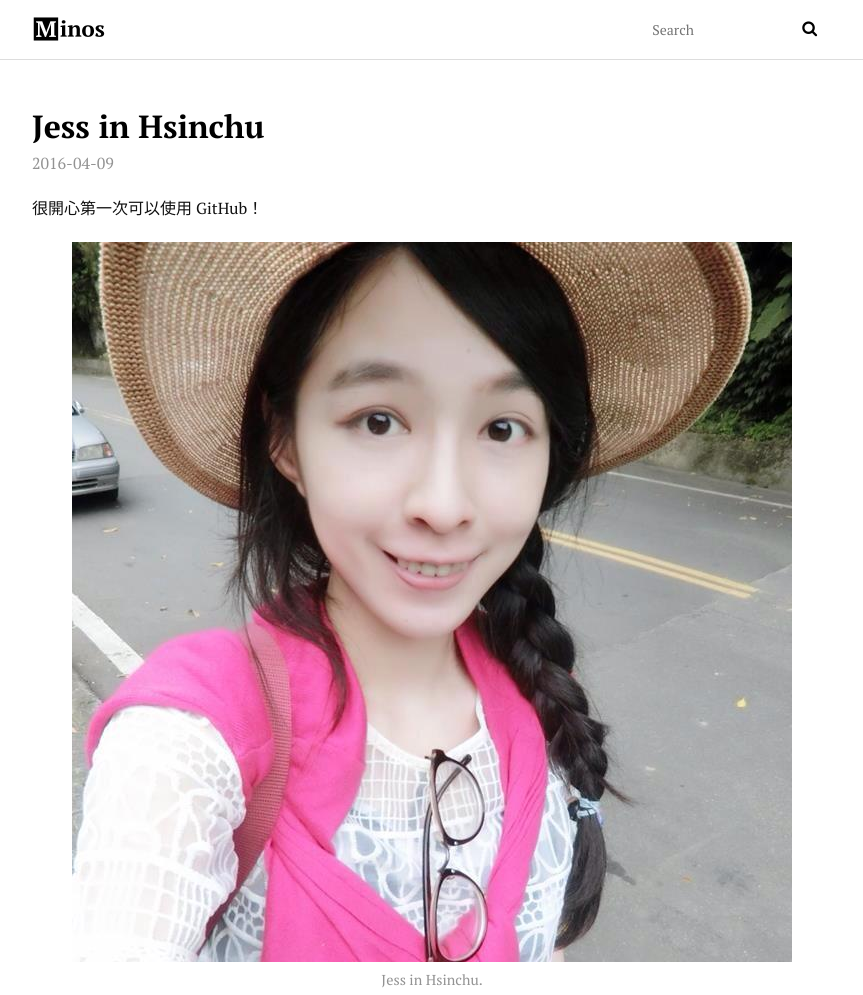
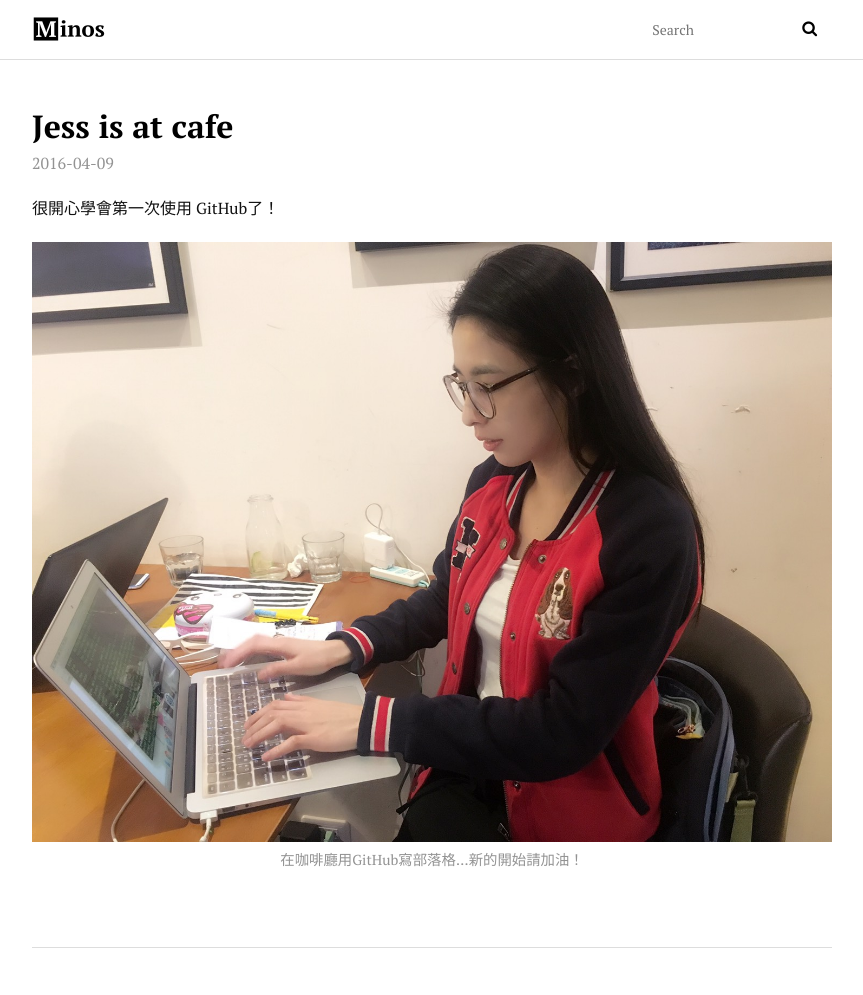
Before and after one commit to jesstseng/jesstseng.github.io, a plain HTML site: page 2016/04/09/jess/index.html in a window 1280 px wide. Shown: the top 995 px of the page, without its empty margins (208-1071 px from the left). Drawn offline with Linux system fonts and the light colour scheme.

Commit message:
Jess is at cafe

```diff
--- a/2016/04/09/jess/index.html
+++ b/2016/04/09/jess/index.html
@@ -3,20 +3,20 @@
 <head>
   <meta charset="utf-8">
 
-  <title>Jess in Hsinchu - Jess Tseng</title>
+  <title>Jess is at cafe - Jess Tseng</title>
   <meta name="viewport" content="width=device-width, initial-scale=1, maximum-scale=1">
-  <meta name="description" content="很開心第一次可以使用 GitHub！">
+  <meta name="description" content="很開心學會第一次使用 GitHub了！">
 <meta property="og:type" content="article">
-<meta property="og:title" content="Jess in Hsinchu">
+<meta property="og:title" content="Jess is at cafe">
 <meta property="og:url" content="https://jesstseng.github.io/2016/04/09/jess/index.html">
 <meta property="og:site_name" content="Jess Tseng">
-<meta property="og:description" content="很開心第一次可以使用 GitHub！">
-<meta property="og:image" content="https://jesstseng.github.io/images/20160409/jess-in-hsinchu.jpg">
-<meta property="og:updated_time" content="2016-04-09T09:25:17.000Z">
+<meta property="og:description" content="很開心學會第一次使用 GitHub了！">
+<meta property="og:image" content="https://jesstseng.github.io/images/20160409/jessphoto.jpg">
+<meta property="og:updated_time" content="2016-04-09T09:51:04.000Z">
 <meta name="twitter:card" content="summary">
-<meta name="twitter:title" content="Jess in Hsinchu">
-<meta name="twitter:description" content="很開心第一次可以使用 GitHub！">
-<meta name="twitter:image" content="https://jesstseng.github.io/images/20160409/jess-in-hsinchu.jpg">
+<meta name="twitter:title" content="Jess is at cafe">
+<meta name="twitter:description" content="很開心學會第一次使用 GitHub了！">
+<meta name="twitter:image" content="https://jesstseng.github.io/images/20160409/jessphoto.jpg">
 
 
   <link href="/webfonts/ptserif/main.css" rel='stylesheet' type='text/css'>
@@ -52,7 +52,7 @@
 
 
     <h1 class="article-title" itemprop="name">
-      Jess in Hsinchu
+      Jess is at cafe
     </h1>
 
 
@@ -67,8 +67,8 @@
     </div>
     <div class="article-entry" itemprop="articleBody">
 
-        <p>很開心第一次可以使用 GitHub！</p>
-<p><img src="/images/20160409/jess-in-hsinchu.jpg" alt="Jess in Hsinchu."></p>
+        <p>很開心學會第一次使用 GitHub了！</p>
+<p><img src="/images/20160409/jessphoto.jpg" alt="在咖啡廳用GitHub寫部落格...新的開始請加油！"></p>
 
 
     </div>
```
Also changed, not shown: archives/2016/04/index.html (+1 -1 lines), archives/2016/index.html (+1 -1 lines), archives/index.html (+1 -1 lines), index.html (+3 -3 lines), images/20160409/jessphoto.jpg (added).
